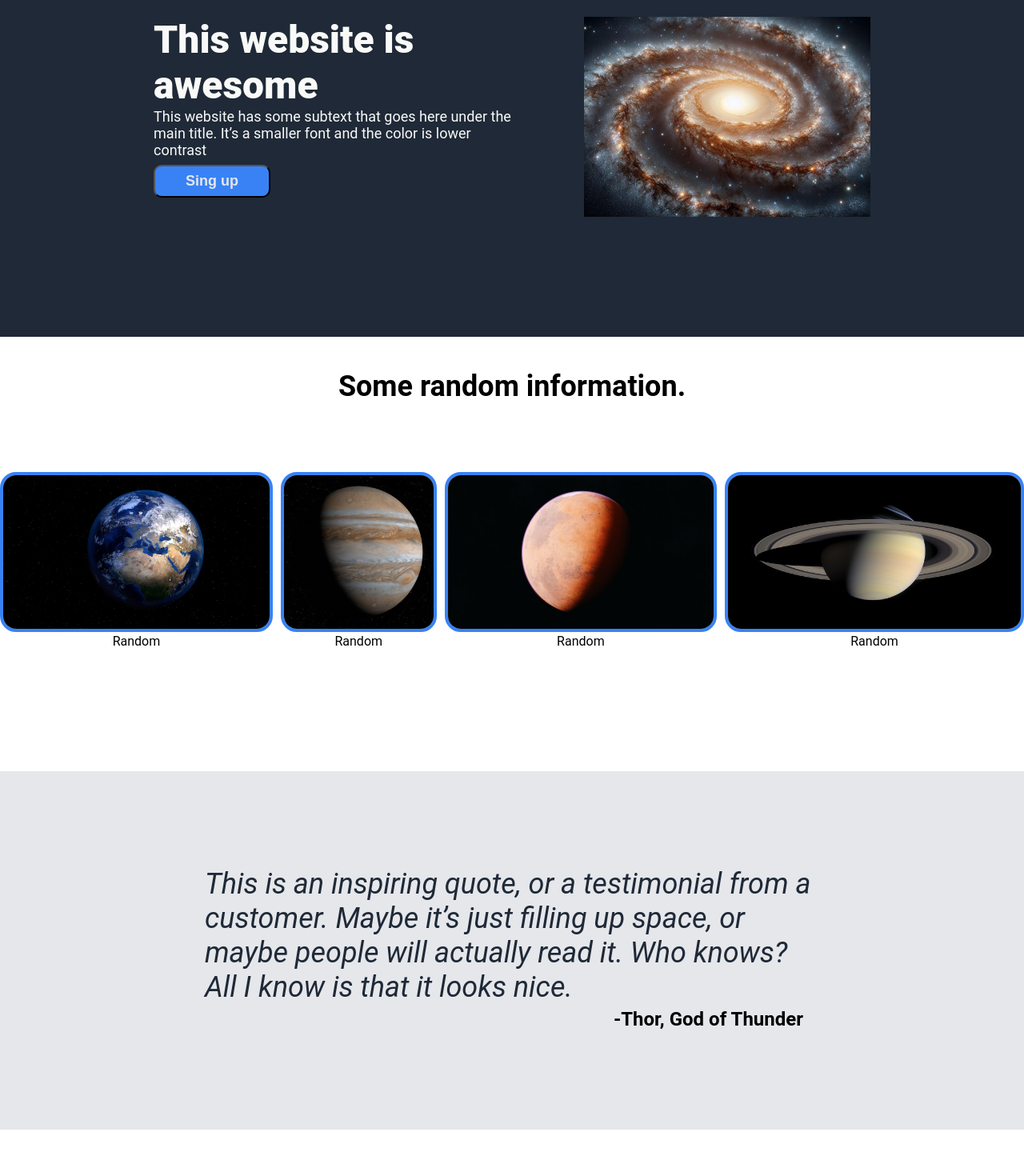
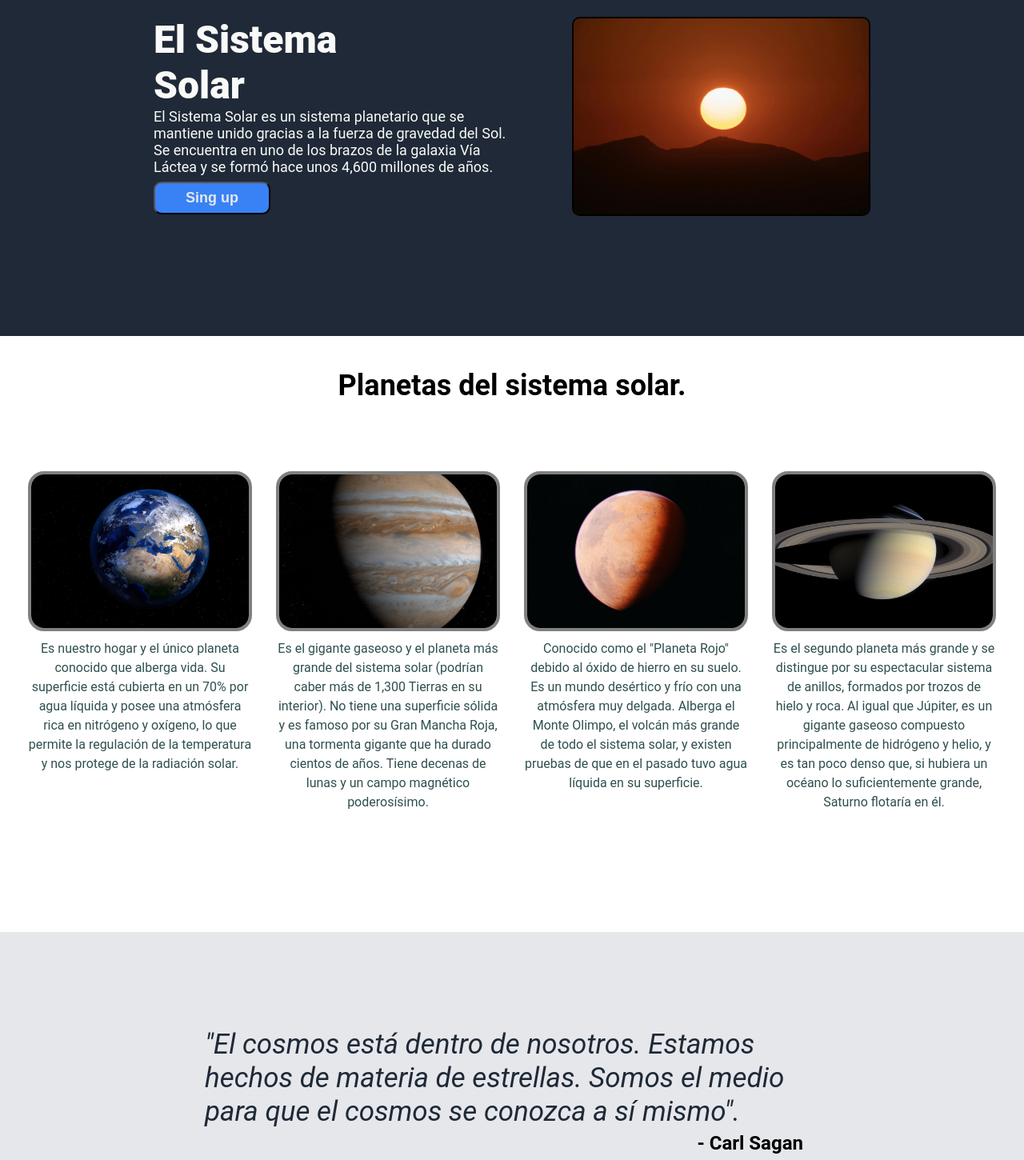
Before and after one commit to Ludwing-Dev/Landing-Page, a plain HTML site: page index.html in a window 1280 px wide. Shown: the part 140-1590 px from the top of the page at 80% size. Drawn offline with Linux system fonts and the light colour scheme.

Commit message:
feat: complete solar system landing page with theme content and polished image styling

```diff
--- a/css/style.css
+++ b/css/style.css
@@ -46,10 +46,6 @@ a {
     font-size: 18px;
 }
 
-.info img {
-    height: 200px;
-}
-
 .hero {
     display: flex;
     justify-content: space-between;
@@ -75,6 +71,8 @@ a {
     max-height: 250px;
     object-fit: cover;
     flex-basis: 40%;
+    border-radius: 10px;
+    border: 2px solid black;
 }
 
 .hero button {
@@ -105,7 +103,7 @@ a {
     margin-top: 80px;
     display: flex;
     justify-content: center;
-    gap: 10px;
+    gap: 30px;
 }
 
 .info h2 {
@@ -114,8 +112,17 @@ a {
 }
 
 .info-item img {
-    border: 4px solid #3882f6;
+    border: 4px solid gray;
     border-radius: 20px;
+    height: 200px;
+    width: 280px;
+    object-fit: cover;
+}
+
+.info-item p  {
+    max-width: 280px;
+    color: darkslategray;
+    margin-top: 10px;
 }
 
 .quote {
@@ -124,7 +131,7 @@ a {
 }
 
 .quote blockquote p {
-    font-size: 36px;
+    font-size: 35px;
     color: #1f2937;
     font-style: italic;
     line-height: 1.2;
--- a/index.html
+++ b/index.html
@@ -22,26 +22,26 @@
     <main>
         <section class="hero">
             <div>
-                <h1>This website is awesome</h1>
-                <p>This website has some subtext that goes here under the main title. It’s a smaller font and the color is lower contrast</p>
+                <h1>El Sistema Solar</h1>
+                <p>El Sistema Solar es un sistema planetario que se mantiene unido gracias a la fuerza de gravedad del Sol. Se encuentra en uno de los brazos de la galaxia Vía Láctea y se formó hace unos 4,600 millones de años.</p>
                 <button type="button">Sing up</button>
             </div>
-            <img class="image" src="images/milky_way.jpg" alt="The Milky Way:3"/>
+            <img class="image" src="images/sol.jpg" alt="The Sun:3"/>
         </section>
         <section class="info">
-            <h2>Some random information.</h2>
+            <h2>Planetas del sistema solar.</h2>
             <div class="info-container">
-                <div class="info-item"><img src="images/Earth.jpg" alt="Earth:3"/><p>Random</p></div>
-                <div class="info-item"><img src="images/Jupiter.jpg" alt="Jupiter:3"/><p>Random</p></div>
-                <div class="info-item"><img src="images/Mars.jpg" alt="Mars:3"/><p>Random</p></div>
-                <div class="info-item"><img src="images/Saturn.jpg" alt="Saturn:3"/><p>Random</p></div>
+                <div class="info-item"><img src="images/Earth.jpg" alt="Earth:3"/><p>Es nuestro hogar y el único planeta conocido que alberga vida. Su superficie está cubierta en un 70% por agua líquida y posee una atmósfera rica en nitrógeno y oxígeno, lo que permite la regulación de la temperatura y nos protege de la radiación solar.</p></div>
+                <div class="info-item"><img src="images/Jupiter.jpg" alt="Jupiter:3"/><p>Es el gigante gaseoso y el planeta más grande del sistema solar (podrían caber más de 1,300 Tierras en su interior). No tiene una superficie sólida y es famoso por su Gran Mancha Roja, una tormenta gigante que ha durado cientos de años. Tiene decenas de lunas y un campo magnético poderosísimo.</p></div>
+                <div class="info-item"><img src="images/Mars.jpg" alt="Mars:3"/><p>Conocido como el "Planeta Rojo" debido al óxido de hierro en su suelo. Es un mundo desértico y frío con una atmósfera muy delgada. Alberga el Monte Olimpo, el volcán más grande de todo el sistema solar, y existen pruebas de que en el pasado tuvo agua líquida en su superficie.</p></div>
+                <div class="info-item"><img src="images/Saturn.jpg" alt="Saturn:3"/><p>Es el segundo planeta más grande y se distingue por su espectacular sistema de anillos, formados por trozos de hielo y roca. Al igual que Júpiter, es un gigante gaseoso compuesto principalmente de hidrógeno y helio, y es tan poco denso que, si hubiera un océano lo suficientemente grande, Saturno flotaría en él.</p></div>
             </div>
         </section>
         <section class="quote">
             <blockquote>
-                <p>This is an inspiring quote, or a testimonial from a customer. Maybe it’s just filling up space, or maybe people will actually read it. Who knows? All I know is that it looks nice.</p>
+                <p>"El cosmos está dentro de nosotros. Estamos hechos de materia de estrellas. Somos el medio para que el cosmos se conozca a sí mismo".</p>
                 <footer>
-                    <strong>-Thor, God of Thunder</strong>
+                    <strong>- Carl Sagan</strong>
                 </footer>
             </blockquote>
         </section>
```
Also changed, not shown: images/Moon.jpg (added), images/milky_way.jpg (deleted), images/sol.jpg (added).
